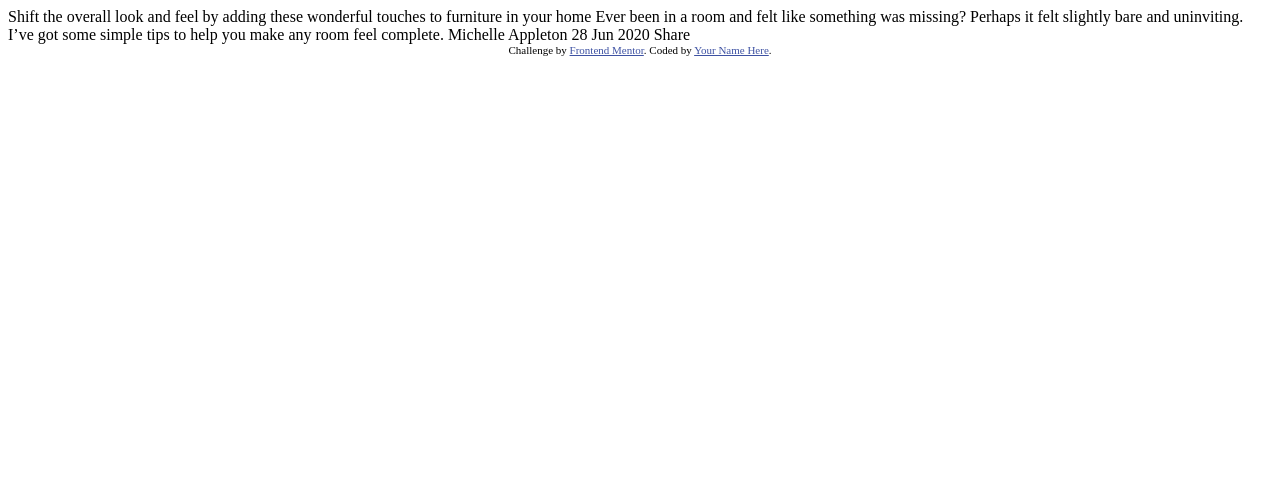
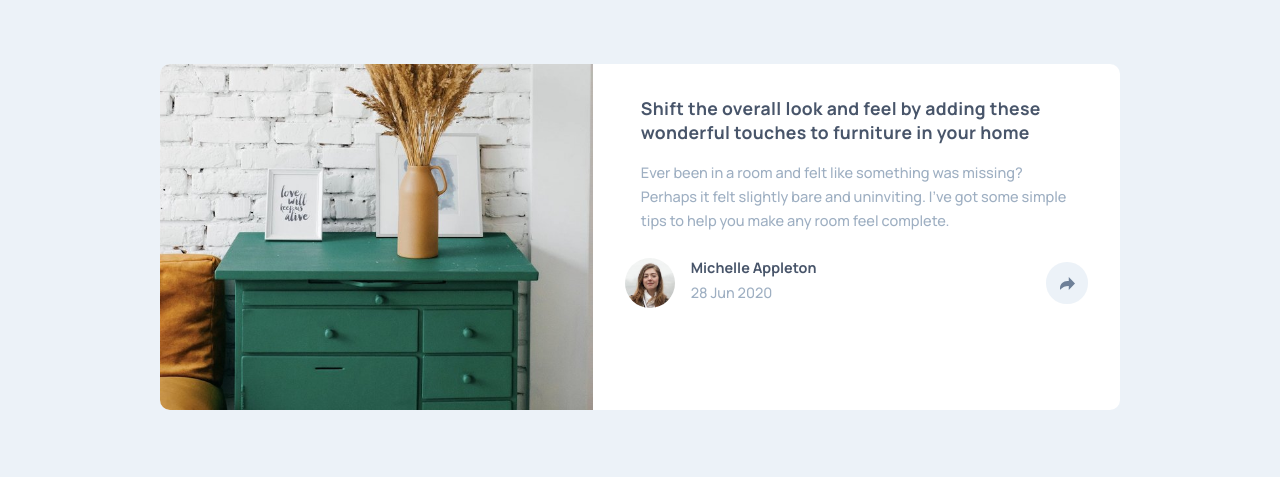
Before and after one commit to BekiaD/2--article-preview-component, a plain HTML site: page index.html in a window 1280 px wide. Drawn offline with Linux system fonts and the light colour scheme.

Commit message:
finished
finished but would like to refactor with better toggle function

```diff
--- a/index.html
+++ b/index.html
@@ -1,36 +1,69 @@
 <!DOCTYPE html>
 <html lang="en">
+
 <head>
   <meta charset="UTF-8">
-  <meta name="viewport" content="width=device-width, initial-scale=1.0"> <!-- displays site properly based on user's device -->
+  <meta name="viewport" content="width=device-width, initial-scale=1.0">
+  <!-- displays site properly based on user's device -->
 
   <link rel="icon" type="image/png" sizes="32x32" href="./images/favicon-32x32.png">
+  <!-- Google Font -->
+  <link rel="preconnect" href="https://fonts.googleapis.com">
+  <link rel="preconnect" href="https://fonts.gstatic.com" crossorigin>
+  <link href="https://fonts.googleapis.com/css2?family=Manrope:wght@200..800&display=swap" rel="stylesheet">
+
+  <!-- CSS borders -->
+  <link rel="stylesheet" href="border.css">
+  <!-- CSS Reset -->
+  <link rel="stylesheet" href="reset.css">
+  <!-- CSS -->
+  <link rel="stylesheet" href="styles.css">
 
   <title>Frontend Mentor | Article preview component</title>
+</head>
 
-  <!-- Feel free to remove these styles or customise in your own stylesheet 👍 -->
-  <style>
-    .attribution { font-size: 11px; text-align: center; }
-    .attribution a { color: hsl(228, 45%, 44%); }
-  </style>
-</head>
 <body>
+  <main>
+    <div>
+    <img class="main-img" src="./images/drawers.jpg" alt="blue drawers with decoration">
+  </div>
+  <div>
+    <div class="content">
+      <h1>Shift the overall look and feel by adding these wonderful
+        touches to furniture in your home</h1>
 
-  Shift the overall look and feel by adding these wonderful
-  touches to furniture in your home
+      <p class="text">Ever been in a room and felt like something was missing? Perhaps
+        it felt slightly bare and uninviting. I’ve got some simple tips
+        to help you make any room feel complete.</p>
+    </div>
+    <div class="info">
+      <div class="author-date">
+        <img src="./images/avatar-michelle.jpg" class="avatar" alt="avatar">
+        <div class="author">
+          <h2>Michelle Appleton</h2>
+          <p>28 Jun 2020</p>
+        </div>
+      </div>
+      <div id="share-act" class="share-active">
+        <p>Share</p>
+        <div class="links">
+        <a href=""> <img src="./images/icon-facebook.svg" alt="facebook logo"></a>
+        <a href=""> <img src="./images/icon-twitter.svg" alt="twitter logo"></a>
+        <a href=""> <img src="./images/icon-pinterest.svg" alt="pinterest logo"></a>
+      </div>
+      </div>
+      <button id="button-reverse" class="arrow"> </button>
 
-  Ever been in a room and felt like something was missing? Perhaps
-  it felt slightly bare and uninviting. I’ve got some simple tips
-  to help you make any room feel complete.
+    </div>
+    </div>
 
-  Michelle Appleton
-  28 Jun 2020
+  </main>
 
-  Share
-
-  <div class="attribution">
+  <div class="attribution" style="display: none">
     Challenge by <a href="https://www.frontendmentor.io?ref=challenge" target="_blank">Frontend Mentor</a>.
     Coded by <a href="#">Your Name Here</a>.
   </div>
+  <script src="index.js"></script>
 </body>
+
 </html>
--- /dev/null
+++ b/index.js
@@ -0,0 +1,56 @@
+// Grabbing the elements
+const btn = document.getElementById('button-reverse')
+const infoDiv = document.querySelector('.info')
+const avatar = document.querySelector('.avatar')
+const shareDiv = document.getElementById('share-act')
+const authorDiv = document.querySelector('.author-date')
+let isClicked = false
+
+btn.addEventListener('click', () => {
+    if (!isClicked) {
+        isClicked = true
+        infoDiv.id = 'share-inactive'
+        avatar.style.display = 'none'
+        shareDiv.style.display = 'flex'
+        authorDiv.style.display = 'none'
+    }
+    else {
+        isClicked = false
+        infoDiv.removeAttribute('id')
+        avatar.style.display = 'block'
+        shareDiv.style.display = 'none'
+        authorDiv.style.display = 'flex'
+    }
+
+})
+
+// I really want to do in a better, shorter way - sort of like React states
+
+// let enabled = false; // Initialize the enabled flag
+
+// btn.addEventListener('click', turnOnOff);
+
+// function changeDOM() {
+//     infoDiv.id = 'share-inactive';
+//     avatar.style.display = 'none';
+//     shareDiv.style.display = 'flex';
+//     authorDiv.style.display = 'none';
+// }
+
+// function turnOnOff() {
+//     console.log('getting called');
+//     enabled = !enabled; // Toggle the enabled state
+//     if (enabled) {
+//         changeDOM();
+//     }
+// }
+
+// function turnOnOff() {
+//     console.log('getting called')
+//     if (isClicked === false) {
+//         isClicked = false
+//         changeDOM()
+//     } else {
+//         isClicked = true
+//     } return
+// }
--- /dev/null
+++ b/reset.css
@@ -0,0 +1,39 @@
+
+/* CSS reset */
+*,
+*::before,
+*::after {
+    box-sizing: border-box;
+}
+
+* {
+    margin: 0;
+}
+
+
+img,
+picture,
+video,
+canvas,
+svg {
+    display: block;
+    max-width: 100%;
+}
+
+input,
+button,
+textarea,
+select {
+    font: inherit;
+    display: block;
+}
+
+p,
+h1,
+h2,
+h3,
+h4,
+h5,
+h6 {
+    overflow-wrap: break-word;
+}
--- /dev/null
+++ b/styles.css
@@ -0,0 +1,143 @@
+body {
+    background-color: hsl(210, 46%, 95%);
+    font-family: "Manrope", sans-serif;
+    color: hsl(217, 19%, 35%);
+    font-size: 13px;
+    display: flex;
+    justify-content: center;
+    align-items: center;
+}
+
+main {
+    background-color: white;
+    border-radius: 10px;
+    margin: 4rem 2rem;
+    display: flex;
+    flex-direction: column;
+    align-content: center;
+}
+
+.main-img {
+    border-radius: 10px 10px 0 0;
+}
+
+.content {
+    margin: 2rem 2rem 1.5rem 2rem;
+}
+
+h1 {
+    font-size: 1.1rem;
+    color: hsl(217, 19%, 35%);
+    font-weight: 700;
+    letter-spacing: 0.02rem;
+}
+
+.text {
+    margin-top: 1rem;
+    color: hsl(212, 23%, 69%);
+    font-weight: 500;
+    font-size: 0.91rem;
+    line-height: 1.5rem;
+
+}
+
+.info {
+    margin: 0 2rem 1rem 2rem;
+    display: flex;
+    align-items: center;
+    justify-content: space-between;
+}
+
+.author {
+    display: flex;
+    flex-direction: column;
+    font-size: 0.6rem;
+}
+
+.author p {
+    margin-top: 0.4rem;
+    font-size: 0.9rem;
+    font-weight: 500;
+    color: hsl(212, 23%, 69%);
+}
+
+
+.avatar {
+    border-radius: 50%;
+    width: 50px;
+    margin-right: 1rem;
+}
+
+.author-date {
+    /* display:none; */
+    display: flex;
+    justify-content: space-evenly;
+}
+
+.arrow {
+    background-image: url(./images/icon-share.svg);
+    background-repeat: no-repeat;
+    border: none;
+    background-size: auto;
+    background-position: center;
+    border-radius: 50%;
+    cursor: pointer;
+    background-color: hsl(210, 46%, 95%);
+    padding: 1.3rem;
+
+}
+
+#share-inactive {
+    background-color: hsl(217, 19%, 35%);
+    border-radius: 0 0 10px 10px;
+    display: flex;
+    flex-direction: row;
+    margin: 0;
+    padding: 1rem 3rem 1rem 2rem;
+}
+
+.share-active {
+    display: none;
+    color: hsl(212, 23%, 69%);
+    text-transform: uppercase;
+    letter-spacing: 0.4rem;
+    font-size: 1rem;
+}
+
+.share-active p {
+    margin-right: 1rem;
+}
+
+
+.share-active a img {
+    margin-right: 1rem;
+    width: 1.5rem;
+}
+
+.links {
+    display: flex;
+    align-items: center;
+
+}
+
+@media screen and (min-width: 720px) {
+    main {
+        flex-direction: row;
+        width: 75%;
+    }
+
+    .main-img {
+        height: 100%;
+        width: 1000px;
+        border-radius: 10px 0 0 10px;
+
+    }
+    .content{
+        margin: 2rem 3rem 2em 3rem;
+    }
+    #share-inactive{
+        width: 100%;
+        border-radius: 0 0 10px ;
+        padding-left: 3rem;
+    }
+}
```
Also changed, not shown: border.css (added, +49 -0 lines), 1 other file.
